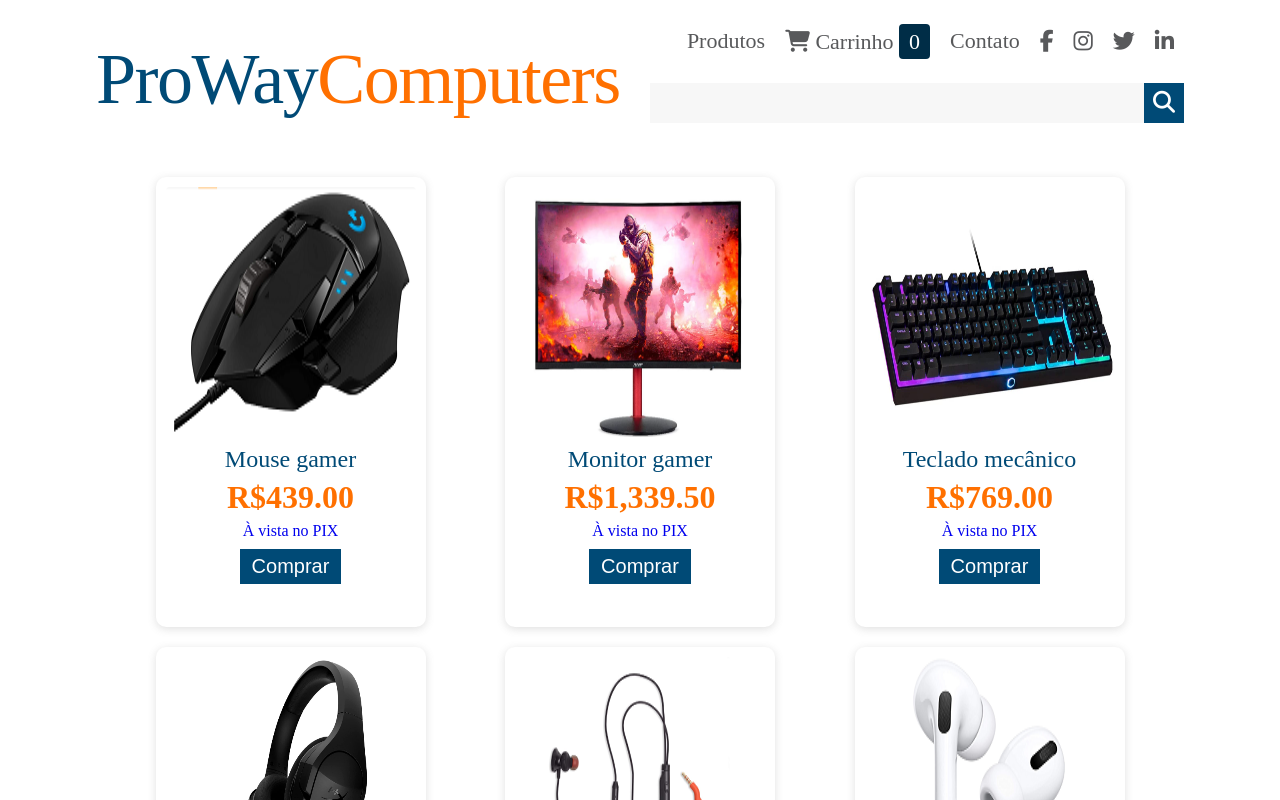
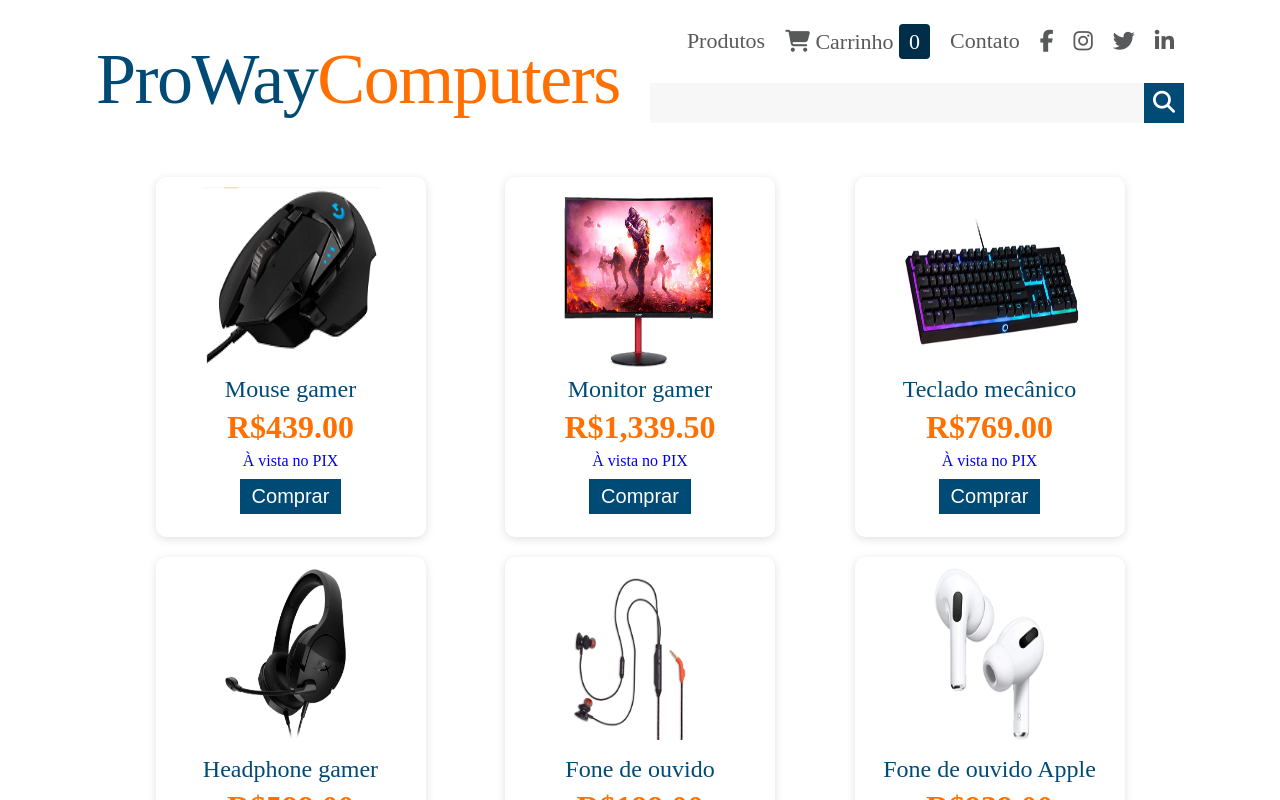
Before and after one commit to JeffreyRodriigues/Academia-Capgemini, an Angular app in the folder Capgemini Start/Angular/PROWAY-COMPUTERS/: page /produtos in a window 1280 px wide. Shown: the top 800 px of the page. Built offline with nearby package versions, Linux system fonts and the light colour scheme.

Commit message:
add Page Not Found

```diff
--- a/Capgemini Start/Angular/PROWAY-COMPUTERS/src/app/app-routing.module.ts
+++ b/Capgemini Start/Angular/PROWAY-COMPUTERS/src/app/app-routing.module.ts
@@ -1,10 +1,11 @@
 import { NgModule } from '@angular/core';
 import { RouterModule, Routes } from '@angular/router';
+import { NaoEncontradaComponent } from './nao-encontrada/nao-encontrada.component';
 
 const routes: Routes = [
   { path: 'produtos', loadChildren: () => import('./produtos/produtos.module').then(m => m.ProdutosModule) },
-  { path: "", redirectTo: "produtos", pathMatch: "full" }
-
+  { path: "", redirectTo: "produtos", pathMatch: "full" },
+  { path: "**", component: NaoEncontradaComponent }
 ];
 
 @NgModule({
--- a/Capgemini Start/Angular/PROWAY-COMPUTERS/src/app/app.module.ts
+++ b/Capgemini Start/Angular/PROWAY-COMPUTERS/src/app/app.module.ts
@@ -5,12 +5,14 @@ import { AppRoutingModule } from './app-routing.module';
 import { AppComponent } from './app.component';
 import { HeaderComponent } from './header/header.component';
 import { FooterComponent } from './footer/footer.component';
+import { NaoEncontradaComponent } from './nao-encontrada/nao-encontrada.component';
 
 @NgModule({
   declarations: [
     AppComponent,
     HeaderComponent,
-    FooterComponent
+    FooterComponent,
+    NaoEncontradaComponent
   ],
   imports: [
     BrowserModule,
--- /dev/null
+++ b/Capgemini Start/Angular/PROWAY-COMPUTERS/src/app/nao-encontrada/nao-encontrada.component.css
@@ -0,0 +1,15 @@
+.container {
+  display: flex;
+  flex-flow: column nowrap;
+  justify-content: center;
+  align-items: center;
+  height: 400px;
+}
+
+.container i {
+  font-size: 200px;
+}
+
+.container h2 {
+  font-size: 44px;
+}
--- /dev/null
+++ b/Capgemini Start/Angular/PROWAY-COMPUTERS/src/app/nao-encontrada/nao-encontrada.component.html
@@ -0,0 +1,4 @@
+<section class="container">
+  <i class="fa-solid fa-x"></i>
+  <h2>404! Página não encontrada</h2>
+</section>
--- /dev/null
+++ b/Capgemini Start/Angular/PROWAY-COMPUTERS/src/app/nao-encontrada/nao-encontrada.component.ts
@@ -0,0 +1,15 @@
+import { Component, OnInit } from '@angular/core';
+
+@Component({
+  selector: 'app-nao-encontrada',
+  templateUrl: './nao-encontrada.component.html',
+  styleUrls: ['./nao-encontrada.component.css']
+})
+export class NaoEncontradaComponent implements OnInit {
+
+  constructor() { }
+
+  ngOnInit(): void {
+  }
+
+}
--- a/Capgemini Start/Angular/PROWAY-COMPUTERS/src/app/produtos/produtos.component.css
+++ b/Capgemini Start/Angular/PROWAY-COMPUTERS/src/app/produtos/produtos.component.css
@@ -13,7 +13,7 @@
   padding: 10px;
   border-radius: 10px;
   flex: 0 1 270px;
-  height: 450px;
+  height: 360px;
   background-color: white;
   box-shadow: rgba(99, 99, 99, 0.2) 0px 2px 8px 0px;
 }
@@ -33,8 +33,8 @@
 }
 
 .product-list__card img {
-  height: 250px;
-  width: 250px;
+  height: 180px;
+  width: 180px;
   display: block;
   border-radius: 4px;
 }
```
Also changed, not shown: Capgemini Start/Angular/PROWAY-COMPUTERS/src/assets/monitor-gamer.jpg, 1 other file (tests, documents, lock files or other folders).
